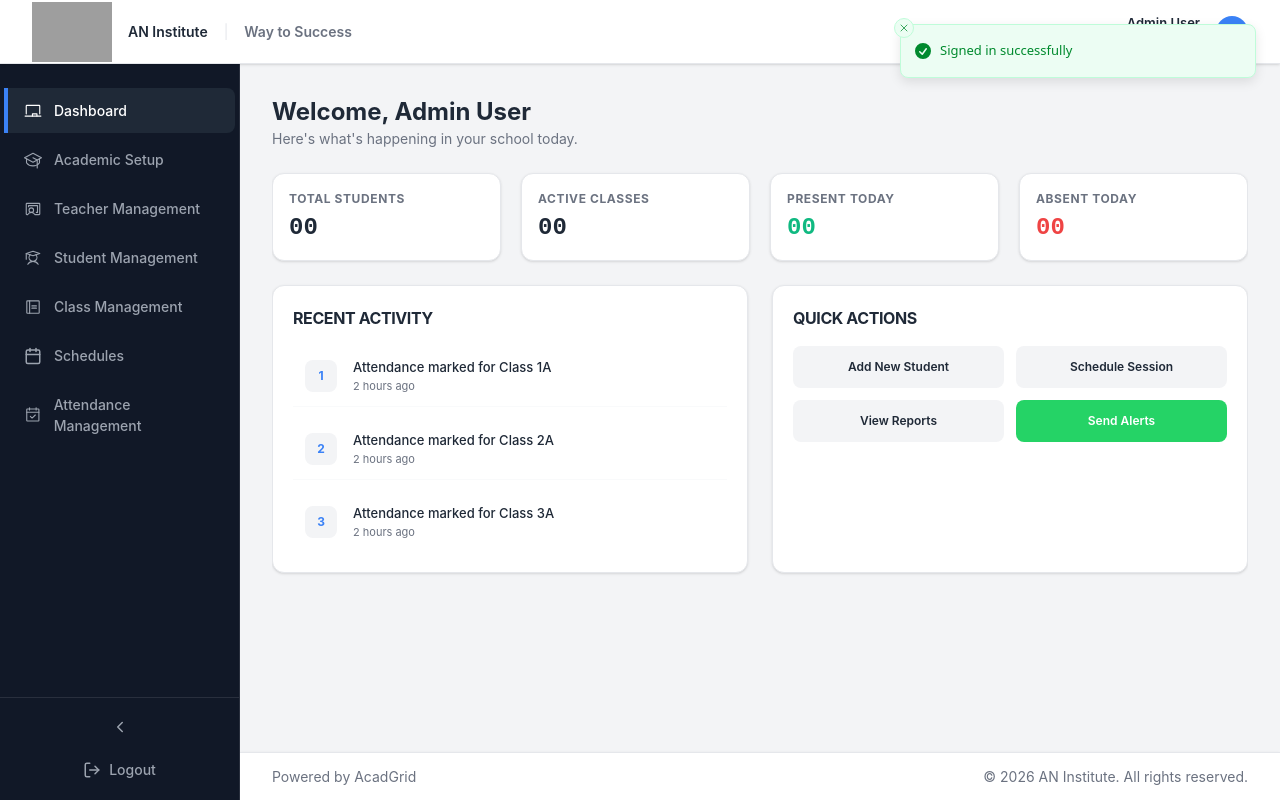
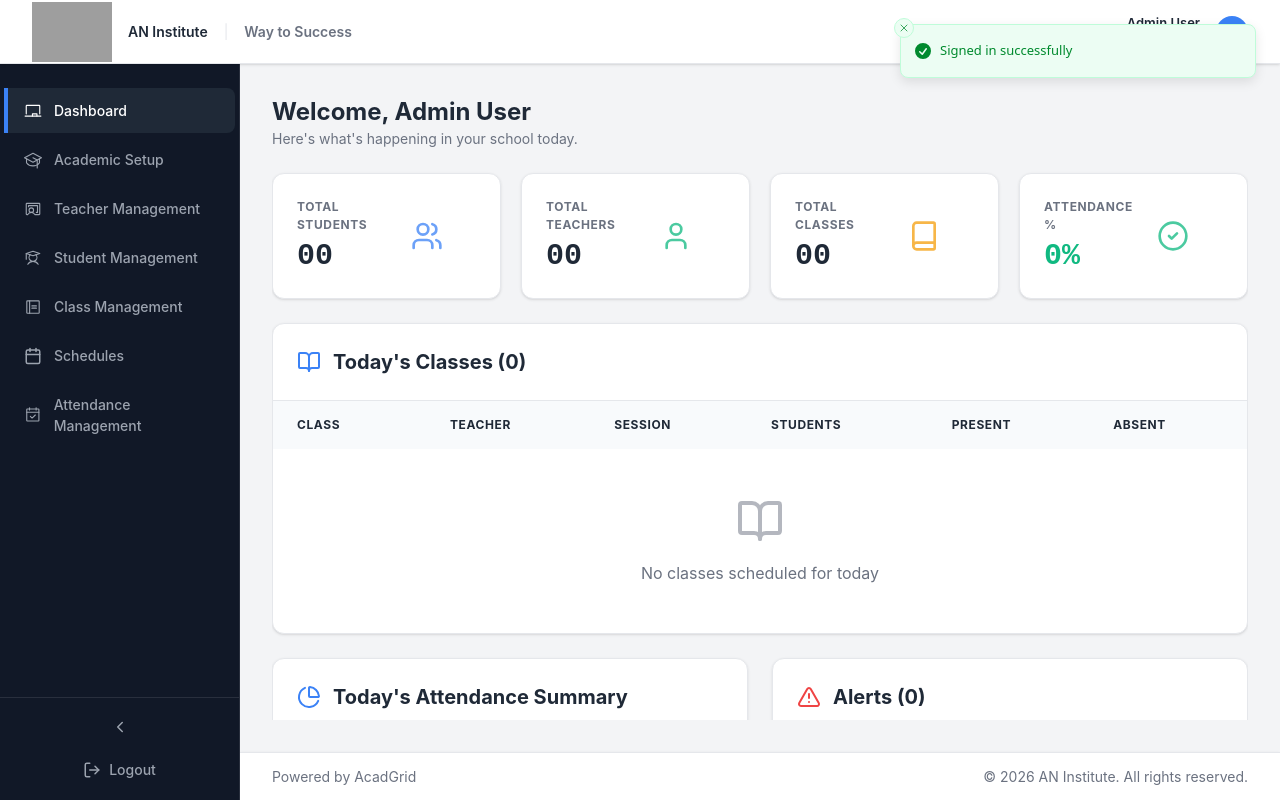
Before and after one commit to abdulmalik62/Klyro, a React (Vite) app: page / in a window 1280 px wide. Both pictures are taken after a click on the button "Sign in with Google". Built offline with nearby package versions, Linux system fonts and the light colour scheme; grey boxes are pictures that could not be loaded.

Commit message:
Frontend Completed expect login page

```diff
--- a/package.json
+++ b/package.json
@@ -31,6 +31,7 @@
     "react": "^19.0.0",
     "react-dom": "^19.0.0",
     "react-router-dom": "^7.14.1",
+    "recharts": "^3.8.1",
     "sonner": "^2.0.7",
     "tailwind-merge": "^3.5.0",
     "vite": "^6.2.0"
--- a/src/pages/Dashboard.tsx
+++ b/src/pages/Dashboard.tsx
@@ -6,50 +6,119 @@ import {
   BookOpen,
   CheckCircle,
   AlertCircle,
-  TrendingUp
+  TrendingUp,
+  ArrowRight,
+  Users2,
+  User,
+  Book,
+  CheckCircle2,
+  AlertTriangle,
+  PieChart,
+  BarChart3
 } from 'lucide-react';
 import { motion } from 'motion/react';
-import { studentService, classService, attendanceService } from '../services/firestore';
-import type { Student, Class, AttendanceRecord } from '../types';
-import { formatLocalYmd } from '../lib/attendanceScheduleUtils';
+import { useNavigate } from 'react-router-dom';
+import { studentService, classService, attendanceService, teacherService, classScheduleService, gradeService, subjectService } from '../services/firestore';
+import type { Student, Class, AttendanceRecord, Teacher, ClassSchedule, Grade, Subject } from '../types';
+import { formatLocalYmd, isScheduleActiveOnDate, activeClassIdsForDate } from '../lib/attendanceScheduleUtils';
 
-const StatCard = ({ label, value, colorClass }: any) => (
+const StatCard = ({ label, value, icon, colorClass, onClick }: { label: string; value: string; icon?: React.ReactNode; colorClass?: string; onClick?: () => void }) => (
   <motion.div
     whileHover={{ y: -2 }}
-    className="bg-white p-4 rounded-xl border border-[#e5e7eb] shadow-sm"
+    className={cn(
+      "bg-white p-6 rounded-xl border border-[#e5e7eb] shadow-sm group cursor-pointer hover:bg-[#f8fafc] transition-all duration-200 flex items-center justify-between gap-4",
+      onClick && "hover:shadow-md"
+    )}
+    onClick={onClick}
   >
-    <p className="text-[12px] text-[#6b7280] font-bold uppercase tracking-wider mb-1">{label}</p>
-    <h3 className={cn("text-2xl font-bold font-mono", colorClass || "text-[#1f2937]")}>{value}</h3>
+    <div>
+      <p className="text-[12px] text-[#6b7280] font-bold uppercase tracking-wider mb-1">{label}</p>
+      <h3 className={cn("text-3xl font-bold font-mono", colorClass || "text-[#1f2937]")}>{value}</h3>
+    </div>
+    {icon && <div className="opacity-75 group-hover:opacity-100 transition-all">{icon}</div>}
+    {onClick && <ArrowRight className="h-5 w-5 opacity-0 group-hover:opacity-100 group-hover:translate-x-1 transition-all ml-auto" />}
   </motion.div>
 );
 
 export const Dashboard: React.FC = () => {
   const { profile } = useAuth();
-  const [stats, setStats] = useState({ students: 0, classes: 0 });
-  const [attendanceToday, setAttendanceToday] = useState<AttendanceRecord[]>([]);
+  const navigate = useNavigate();
+  const [students, setStudents] = useState<Student[]>([]);
+  const [classes, setClasses] = useState<Class[]>([]);
+  const [allAttendance, setAllAttendance] = useState<AttendanceRecord[]>([]);
+  const [teachers, setTeachers] = useState<Teacher[]>([]);
+  const [schedules, setSchedules] = useState<ClassSchedule[]>([]);
+  const [grades, setGrades] = useState<Grade[]>([]);
+  const [subjects, setSubjects] = useState<Subject[]>([]);
 
   useEffect(() => {
-    const unsubStudents = studentService.subscribe(s => setStats(prev => ({ ...prev, students: s.length })));
-    const unsubClasses = classService.subscribe(c => setStats(prev => ({ ...prev, classes: c.length })));
-    const unsubAttendance = attendanceService.subscribe((records) => {
-      const ymd = formatLocalYmd(new Date());
-      setAttendanceToday(records.filter((a) => a.date === ymd));
-    });
+    const unsubStudents = studentService.subscribe(setStudents);
+    const unsubTeachers = teacherService.subscribe(setTeachers);
+    const unsubClasses = classService.subscribe(setClasses);
+    const unsubSchedules = classScheduleService.subscribe(setSchedules);
+    const unsubGrades = gradeService.subscribe(setGrades);
+    const unsubSubjects = subjectService.subscribe(setSubjects);
+    const unsubAttendance = attendanceService.subscribe(setAllAttendance);
     return () => {
       unsubStudents();
+      unsubTeachers();
       unsubClasses();
+      unsubSchedules();
+      unsubGrades();
+      unsubSubjects();
       unsubAttendance();
     };
   }, []);
 
+  const todayYmd = formatLocalYmd(new Date());
+
+  const todayAtts = useMemo(
+    () => allAttendance.filter((a) => a.date === todayYmd),
+    [allAttendance, todayYmd]
+  );
+
+  const totalStudents = students.length;
+  const totalTeachers = teachers.length;
+  const totalClasses = classes.length;
+
   const presentTodayCount = useMemo(
-    () => attendanceToday.filter((a) => a.status === 'present').length,
-    [attendanceToday]
+    () => todayAtts.filter((a) => a.status === 'present').length,
+    [todayAtts]
   );
   const absentTodayCount = useMemo(
-    () => attendanceToday.filter((a) => a.status === 'absent').length,
-    [attendanceToday]
+    () => todayAtts.filter((a) => a.status === 'absent').length,
+    [todayAtts]
   );
+
+  const attendancePercentage = todayAtts.length > 0
+    ? Math.round((presentTodayCount / todayAtts.length) * 100)
+    : 0;
+
+  const todayActiveClassIds = activeClassIdsForDate(schedules, todayYmd);
+
+  const todayClasses = useMemo(() =>
+    classes.filter(cls => todayActiveClassIds.has(cls.id)),
+    [classes, todayActiveClassIds]
+  );
+
+  const studentsPerGrade = useMemo(() => {
+    const count = new Map<string, number>();
+    students.forEach(s => {
+      const g = grades.find(g => g.id === s.gradeId);
+      if (g) count.set(g.name, (count.get(g.name) || 0) + 1);
+    });
+    return Array.from(count.entries()).sort((a, b) => b[1] - a[1]).slice(0, 6);
+  }, [students, grades]);
+
+  const alerts = useMemo(() => {
+    return todayClasses.filter(cls => {
+      const classAtts = todayAtts.filter(a => a.classId === cls.id);
+      const classTotal = cls.studentIds.length;
+      const classPresent = classAtts.filter(a => a.status === 'present').length;
+      const classAttPct = classTotal > 0 ? (classPresent / classTotal) * 100 : 0;
+      return classAttPct < 50 || classTotal === 0;
+    });
+  }, [todayClasses, todayAtts]);
 
   if (profile?.role === 'parent') {
     return (
@@ -76,54 +145,178 @@ export const Dashboard: React.FC = () => {
       </div>
 
       <div className="grid grid-cols-1 sm:grid-cols-2 lg:grid-cols-4 gap-5">
-        <StatCard label="Total Students" value={stats.students.toString().padStart(2, '0')} />
-        <StatCard label="Active Classes" value={stats.classes.toString().padStart(2, '0')} />
-        <StatCard
-          label="Present Today"
-          value={String(presentTodayCount).padStart(2, '0')}
-          colorClass="text-[#10b981]"
-        />
-        <StatCard
-          label="Absent Today"
-          value={String(absentTodayCount).padStart(2, '0')}
-          colorClass="text-[#ef4444]"
-        />
+        <StatCard label="Total Students" value={totalStudents.toString().padStart(2, '0')} icon={<Users className="h-8 w-8 text-[#3b82f6]" />} onClick={() => navigate('/students')} />
+        <StatCard label="Total Teachers" value={totalTeachers.toString().padStart(2, '0')} icon={<User className="h-8 w-8 text-[#10b981]" />} onClick={() => navigate('/teachers')} />
+        <StatCard label="Total Classes" value={totalClasses.toString().padStart(2, '0')} icon={<Book className="h-8 w-8 text-[#f59e0b]" />} onClick={() => navigate('/classes')} />
+        <StatCard label="Attendance %" value={`${attendancePercentage}%`} colorClass="text-[#10b981]" icon={<CheckCircle2 className="h-8 w-8 text-[#10b981]" />} onClick={() => navigate('/attendance')} />
       </div>
 
+      {/* Today's Classes Table */}
+      <div className="bg-white rounded-xl border border-[#e5e7eb] shadow-sm overflow-hidden">
+        <div className="p-6 border-b border-[#e5e7eb]">
+          <div className="flex items-center gap-3">
+            <BookOpen className="h-6 w-6 text-[#3b82f6]" />
+            <h3 className="text-xl font-bold text-[#1f2937]">Today's Classes ({todayClasses.length})</h3>
+          </div>
+        </div>
+        <div className="overflow-x-auto">
+          <table className="w-full">
+            <thead className="bg-[#f8fafc] sticky top-0">
+              <tr>
+                <th className="px-6 py-4 text-left text-xs font-bold text-[#1f2937] uppercase tracking-wider">Class</th>
+                <th className="px-4 py-4 text-left text-xs font-bold text-[#1f2937] uppercase tracking-wider">Teacher</th>
+                <th className="px-4 py-4 text-left text-xs font-bold text-[#1f2937] uppercase tracking-wider">Session</th>
+                <th className="px-4 py-4 text-left text-xs font-bold text-[#1f2937] uppercase tracking-wider">Students</th>
+                <th className="px-4 py-4 text-left text-xs font-bold text-[#1f2937] uppercase tracking-wider">Present</th>
+                <th className="px-4 py-4 text-left text-xs font-bold text-[#1f2937] uppercase tracking-wider">Absent</th>
+              </tr>
+            </thead>
+            <tbody>
+              {todayClasses.map(cls => {
+                const classAtts = todayAtts.filter(a => a.classId === cls.id);
+                const classTotal = cls.studentIds.length;
+                const classPresent = classAtts.filter(a => a.status === 'present').length;
+                const classAbsent = classTotal - classPresent;
+                const classAttPct = classTotal > 0 ? Math.round((classPresent / classTotal) * 100) : 0;
+                const grade = grades.find(g => g.id === cls.gradeId);
+                const subj = subjects.find(s => s.id === cls.subjectId);
+                const teacher = teachers.find(t => t.id === cls.teacherId);
+                return (
+                  <tr key={cls.id} className="border-t border-[#f3f4f6] hover:bg-[#f8fafc]">
+                    <td className="px-6 py-4 font-medium text-[#1f2937]">
+                      {grade?.name} {subj?.name}
+                    </td>
+                    <td className="px-4 py-4 text-[#6b7280]">
+                      {teacher?.name || 'N/A'}
+                    </td>
+                    <td className="px-4 py-4 text-[#6b7280]">
+                      9:00 AM - 10:30 AM
+                    </td>
+                    <td className="px-4 py-4">
+                      <span className="status-pill bg-[#f3f4f6] text-[#1f2937]">{classTotal}</span>
+                    </td>
+                    <td className="px-4 py-4">
+                      <span className="status-pill bg-[#10b981]/10 text-[#10b981] border border-[#10b981]/20">{classPresent}</span>
+                    </td>
+                    <td className="px-4 py-4 font-bold text-[#ef4444]">
+                      {classAbsent}
+                      <span className="text-xs font-normal text-[#6b7280] ml-1">({classAttPct}%)</span>
+                    </td>
+                  </tr>
+                );
+              })}
+              {todayClasses.length === 0 && (
+                <tr>
+                  <td colSpan={6} className="p-12 text-center text-[#6b7280]">
+                    <BookOpen className="mx-auto h-12 w-12 mb-4 opacity-50" />
+                    <p>No classes scheduled for today</p>
+                  </td>
+                </tr>
+              )}
+            </tbody>
+          </table>
+        </div>
+      </div>
+
+      {/* Right Column: Attendance Summary + Alerts */}
       <div className="grid grid-cols-1 lg:grid-cols-2 gap-6">
-        <div className="bg-white p-5 rounded-xl border border-[#e5e7eb] shadow-sm">
-          <h3 className="text-[16px] font-bold text-[#1f2937] mb-4 uppercase tracking-tight">Recent Activity</h3>
-          <div className="space-y-3">
-            {[1, 2, 3].map((i) => (
-              <div key={i} className="flex items-center gap-4 p-3 border-b border-gray-50 last:border-0">
-                <div className="w-8 h-8 rounded-lg bg-[#f3f4f6] flex items-center justify-center text-[#3b82f6] font-bold text-xs">
-                  {i}
+        {/* Attendance Summary */}
+        <div className="bg-white rounded-xl border border-[#e5e7eb] shadow-sm p-6">
+          <div className="flex items-center gap-3 mb-6">
+            <PieChart className="h-6 w-6 text-[#3b82f6]" />
+            <h3 className="text-xl font-bold text-[#1f2937]">Today's Attendance Summary</h3>
+          </div>
+          <div className="space-y-4">
+            <div className="flex items-center justify-between">
+              <span className="text-lg font-bold text-[#10b981]">{presentTodayCount}</span>
+              <span className="text-[#6b7280]">Present</span>
+            </div>
+            <div className="flex items-center justify-between">
+              <span className="text-lg font-bold text-[#ef4444]">{absentTodayCount}</span>
+              <span className="text-[#6b7280]">Absent</span>
+            </div>
+            <div className="flex items-center justify-between">
+              <span className="text-2xl font-bold text-[#1f2937]">{attendancePercentage}%</span>
+              <span className="text-xs text-[#6b7280]">Overall</span>
+            </div>
+          </div>
+          {/* Simple Pie Chart */}
+          <svg viewBox="0 0 100 100" className="w-32 h-32 mx-auto mt-8 block">
+            <circle cx="50" cy="50" r="42" fill="none" stroke="#f3f4f6" strokeWidth="8" />
+            <circle cx="50" cy="50" r="42" fill="none" stroke="#10b981" strokeWidth="8" strokeDasharray={`${(attendancePercentage / 100) * 265}, 265`} strokeLinecap="round" transform="rotate(-90 50 50)" />
+          </svg>
+        </div>
+
+        {/* Alerts */}
+        <div className="bg-white rounded-xl border border-[#e5e7eb] shadow-sm p-6">
+          <div className="flex items-center gap-3 mb-6">
+            <AlertTriangle className="h-6 w-6 text-[#ef4444]" />
+            <h3 className="text-xl font-bold text-[#1f2937]">Alerts ({alerts.length})</h3>
+          </div>
+          <div className="space-y-3 max-h-64 overflow-y-auto">
+            {alerts.map(cls => {
+              const classAtts = todayAtts.filter(a => a.classId === cls.id);
+              const classTotal = cls.studentIds.length;
+              const classPresent = classAtts.filter(a => a.status === 'present').length;
+              const classAttPct = classTotal > 0 ? Math.round((classPresent / classTotal) * 100) : 0;
+              const grade = grades.find(g => g.id === cls.gradeId);
+              const subj = subjects.find(s => s.id === cls.subjectId);
+              const teacher = teachers.find(t => t.id === cls.teacherId);
+              const alertType = classTotal === 0 ? 'No Students' : 'Low Attendance';
+              return (
+                <div key={cls.id} className="flex gap-3 p-4 bg-red-50 border border-red-100 rounded-xl">
+                  <AlertTriangle className="h-5 w-5 text-[#ef4444] flex-shrink-0 mt-0.5" />
+                  <div>
+                    <p className="font-bold text-[#dc2626]">{grade?.name} {subj?.name}</p>
+                    <p className="text-sm text-[#991b1b]">{teacher?.name} - {alertType}</p>
+                    <p className="text-xs text-[#6b7280]">{classAttPct}% attendance ({classPresent}/{classTotal})</p>
+                  </div>
                 </div>
-                <div>
-                  <p className="text-[13px] font-medium text-[#1f2937]">Attendance marked for Class {i}A</p>
-                  <p className="text-[11px] text-[#6b7280]">2 hours ago</p>
+              );
+            })}
+            {alerts.length === 0 && (
+              <div className="text-center py-8 text-[#6b7280]">
+                <AlertTriangle className="mx-auto h-12 w-12 opacity-50 mb-4" />
+                <p>No alerts today</p>
+              </div>
+            )}
+          </div>
+        </div>
+      </div>
+
+      {/* Students per Grade */}
+      <div className="bg-white rounded-xl border border-[#e5e7eb] shadow-sm overflow-hidden">
+        <div className="p-6 border-b border-[#e5e7eb]">
+          <div className="flex items-center gap-3">
+            <BarChart3 className="h-6 w-6 text-[#8b5cf6]" />
+            <h3 className="text-xl font-bold text-[#1f2937]">Students per Grade</h3>
+          </div>
+        </div>
+        <div className="divide-y divide-[#f3f4f6]">
+          {studentsPerGrade.map(([gradeName, count]) => {
+            const maxCount = studentsPerGrade[0]?.[1] || 1;
+            const pct = (count / maxCount) * 100;
+            return (
+              <div key={gradeName} className="p-6 hover:bg-[#f8fafc]">
+                <div className="flex items-center justify-between mb-2">
+                  <span className="font-medium text-[#1f2937]">{gradeName}</span>
+                  <span className="font-bold text-[#1f2937]">{count}</span>
+                </div>
+                <div className="w-full bg-[#f3f4f6] rounded-full h-2">
+                  <div
+                    className="bg-gradient-to-r from-[#3b82f6] to-[#8b5cf6] h-2 rounded-full transition-all"
+                    style={{ width: `${pct}%` }}
+                  />
                 </div>
               </div>
-            ))}
-          </div>
-        </div>
-
-        <div className="bg-white p-5 rounded-xl border border-[#e5e7eb] shadow-sm">
-          <h3 className="text-[16px] font-bold text-[#1f2937] mb-4 uppercase tracking-tight">Quick Actions</h3>
-          <div className="grid grid-cols-2 gap-3">
-            <button className="p-3 bg-[#f3f4f6] text-[#1f2937] rounded-lg font-semibold hover:bg-[#e5e7eb] transition-colors text-[12px]">
-              Add New Student
-            </button>
-            <button className="p-3 bg-[#f3f4f6] text-[#1f2937] rounded-lg font-semibold hover:bg-[#e5e7eb] transition-colors text-[12px]">
-              Schedule Session
-            </button>
-            <button className="p-3 bg-[#f3f4f6] text-[#1f2937] rounded-lg font-semibold hover:bg-[#e5e7eb] transition-colors text-[12px]">
-              View Reports
-            </button>
-            <button className="p-3 bg-[#25D366] text-white rounded-lg font-semibold hover:opacity-90 transition-colors text-[12px]">
-              Send Alerts
-            </button>
-          </div>
+            );
+          })}
+          {studentsPerGrade.length === 0 && (
+            <div className="p-12 text-center text-[#6b7280]">
+              <Users2 className="mx-auto h-12 w-12 mb-4 opacity-50" />
+              <p>No student data yet</p>
+            </div>
+          )}
         </div>
       </div>
     </div>
```
Also changed, not shown: 1 other file (tests, documents, lock files or other folders).
